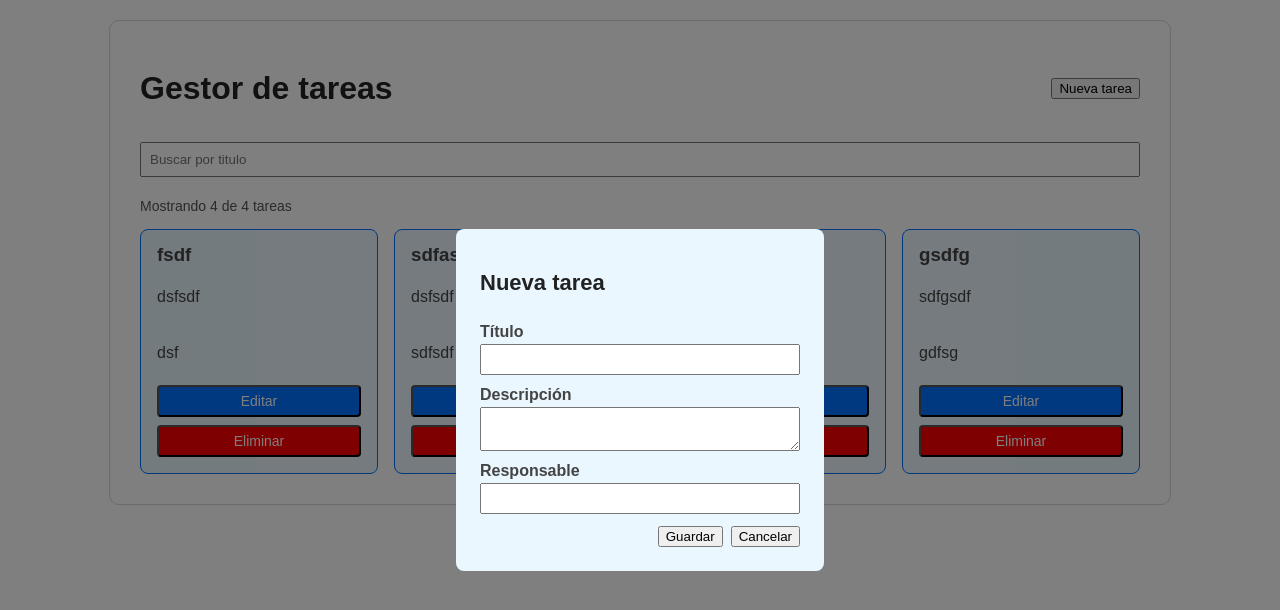
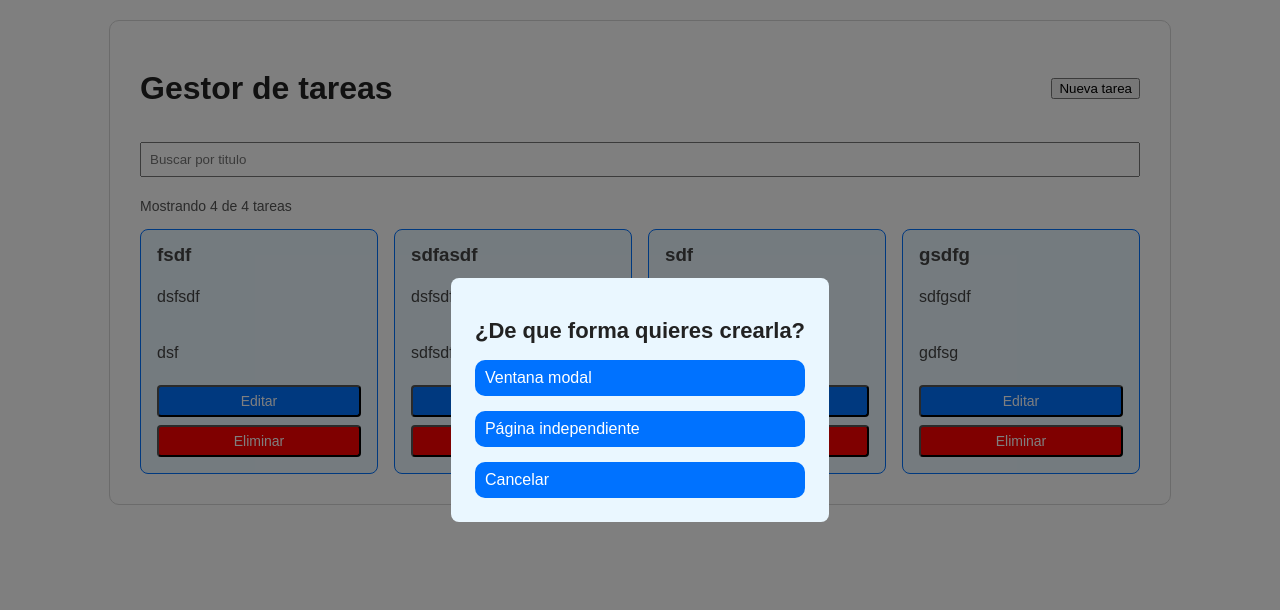
Before and after one commit to Nathekk/GestorTareas, a React (Vite) app: page /tareas in a window 1280 px wide. Both pictures are taken after a click on the button "Nueva tarea". Shown: the top 610 px of the page. Built offline with nearby package versions, Linux system fonts and the light colour scheme; data requests are answered from the project's data file.

Commit message:
"Nueva Tarea" con las dos opciones de elegir

```diff
--- a/src/pages/ListaTareas.tsx
+++ b/src/pages/ListaTareas.tsx
@@ -3,6 +3,7 @@ import TarjetaTarea from "../componentes/tarjetaTarea.tsx";
 import FormularioTarea from "../componentes/FormularioTarea.tsx";
 import type {Tarea} from "../interfaces/Tarea.ts";
 import styled from "@emotion/styled";
+import {useNavigate} from "react-router";
 //EMOTIONNN
 const Cabecera = styled.header`
     display: flex;
@@ -50,6 +51,16 @@ const MensajeError = styled.p`
     color: red;
     font-size: 14px;
 `;
+
+const OpcionesEleccion = styled.div`
+    display: flex;
+    background-color: #0072ff;
+    padding: 10px;
+    border-radius: 10px;
+    color: white;
+    margin-top: 15px;
+    cursor: pointer;
+`;
 export default function ListaTareas() {
 
     const [tareas, setTareas] = useState<Tarea[]>([])
@@ -57,6 +68,8 @@ export default function ListaTareas() {
     const [modalAbierta, setModalAbierta] = useState(false)
     const [error, setError] = useState("");
     const [cargando, setCargando] = useState(true);
+    const [eligiendo, setEligiendo] = useState(false)
+    const navigate = useNavigate()
 
     //FETCH de los datos de la api
     useEffect(() => {
@@ -147,7 +160,7 @@ export default function ListaTareas() {
         <>
             <Cabecera>
                 <h1>Gestor de tareas</h1>
-                <button type="button" onClick={() => setModalAbierta(true)}>Nueva tarea</button>
+                <button type="button" onClick={() => setEligiendo(true)}>Nueva tarea</button>
             </Cabecera>
 
             <Buscador type="text" placeholder="Buscar por titulo" value={busqueda}
@@ -173,7 +186,6 @@ export default function ListaTareas() {
                     <TarjetaTarea key={t.id} tarea={t} onEliminar={eliminarTarea}/>))}
             </GridTareas>
 
-            {/*basicamente mira es true que si le estas clickando al fondo, si le clickas al fondo se cierra, si no es true esta abierta pq no le clickaste nada*/}
             {modalAbierta && (
                 <ModalFondo onClick={(e) => {
                     if (e.target === e.currentTarget) {
@@ -186,6 +198,22 @@ export default function ListaTareas() {
                     </Modal>
                 </ModalFondo>
             )}
+            {eligiendo && (
+                <ModalFondo onClick={(e) => {
+                    if (e.target === e.currentTarget) setEligiendo(false);
+                }}>
+                    <Modal>
+                        <h2>¿De que forma quieres crearla?</h2>
+                        <OpcionesEleccion  onClick={() => { setEligiendo(false); setModalAbierta(true); }}>
+                            Ventana modal
+                        </OpcionesEleccion>
+                        <OpcionesEleccion onClick={() => navigate('/tareas/nueva')}>
+                            Página independiente
+                        </OpcionesEleccion>
+                        <OpcionesEleccion onClick={() => setEligiendo(false)}>Cancelar</OpcionesEleccion>
+                    </Modal>
+                </ModalFondo>
+            )}
 
         </>
     )
```
